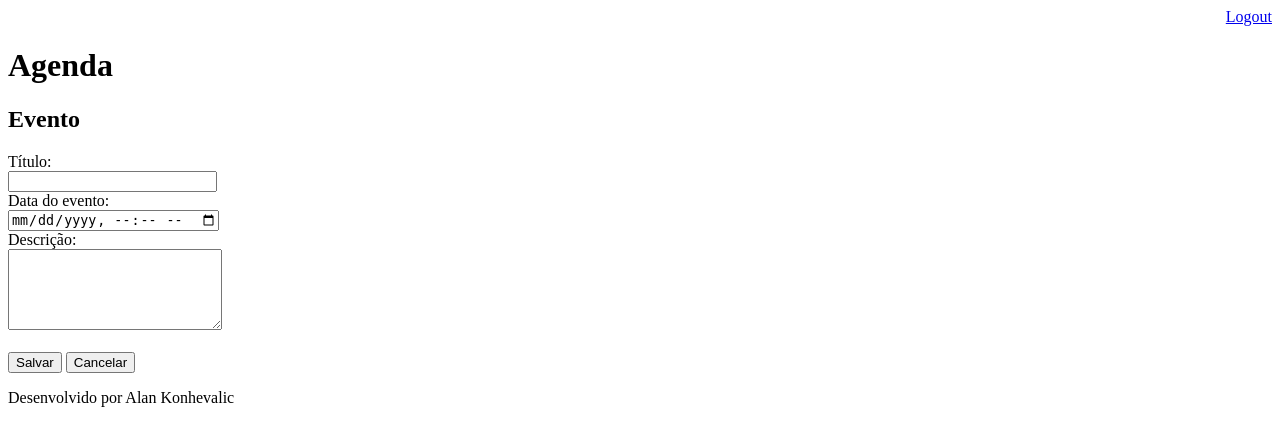
After one commit to konhevalic/Agenda, a Django app: page /agenda/evento/ in a window 1280 px wide. The commit adds this page. Shown: the top 446 px of the page. Run offline with Django 3.2, Linux system fonts and the light colour scheme; a user stored in the database is signed in.

Commit message:
Incluído template para inserção de eventos da agenda. Incluído o gitignore para ignorar os arquivos compilados

```diff
--- a/Templates/agenda.html
+++ b/Templates/agenda.html
@@ -2,7 +2,9 @@
 
 {% block content %}
     <h2>Agendamentos</h2>
-
+    <a href="evento/">
+            <button type="button">Novo Evento</button>
+    </a>
     <ul>
         {% for evento in eventos %}
             <li>{{evento.titulo}} - {{evento.get_data_evento}}</li>
--- /dev/null
+++ b/Templates/evento.html
@@ -0,0 +1,24 @@
+{% extends "model-page.html" %}
+
+{% block content %}
+<h2>Evento</h2>
+
+<form action="submit" method="post"> {% csrf_token %}
+    <label>Título: </label>
+    <br>
+    <input type="text" name="titulo" size="23">
+    <br>
+    <label>Data do evento:</label>
+    <br>
+    <input type="datetime-local" name="data_evento">
+    <br>
+    <label>Descrição: </label>
+    <br>
+    <textarea name="descricao" rows="5" cols="24"></textarea>
+    <br><br>
+    <button type="submit">Salvar</button>
+    <a href="/">
+        <button type="button">Cancelar</button>
+    </a>
+</form>
+{% endblock %}
--- a/agenda/urls.py
+++ b/agenda/urls.py
@@ -23,6 +23,8 @@ from django.views.generic import RedirectView
 urlpatterns = [
     path('admin/', admin.site.urls),
     path('agenda/', views.lista_eventos),
+    path('agenda/evento/', views.evento),
+    path('agenda/evento/submit', views.submit_evento),
     path('', RedirectView.as_view(url='/agenda/')),
     path('login/', views.login_user),
     path('login/submit', views.submit_login),
--- a/core/views.py
+++ b/core/views.py
@@ -34,3 +34,21 @@ def lista_eventos(request):
     evento = Evento.objects.filter(usuario=usuario)
     dados = {'eventos': evento}
     return render(request, 'agenda.html', dados)
+
+@login_required(login_url='login/')
+def evento(request):
+    return render(request, 'evento.html')
+
+@login_required(login_url='login/')
+def submit_evento(request):
+    if request.POST:
+        titulo = request.POST.get('titulo')
+        data_evento = request.POST.get ('data_evento')
+        descricao = request.POST.get('descricao')
+        usuario = request.user
+        Evento.objects.create(titulo=titulo,
+                              data_evento=data_evento,
+                              descricao=descricao,
+                              usuario=usuario)
+
+    return redirect('/')
```
Also changed, not shown: db.sqlite3, 1 other file.
